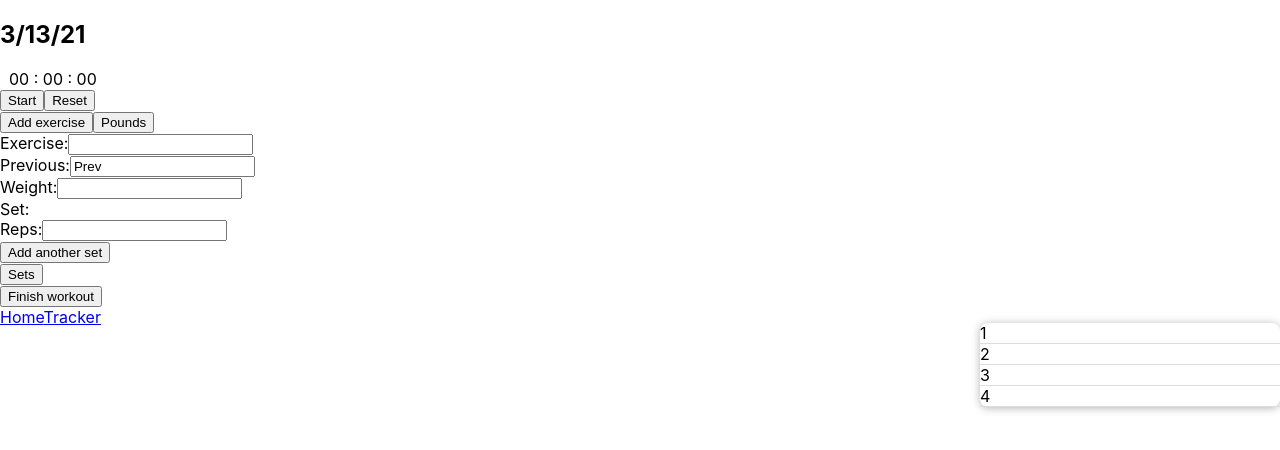
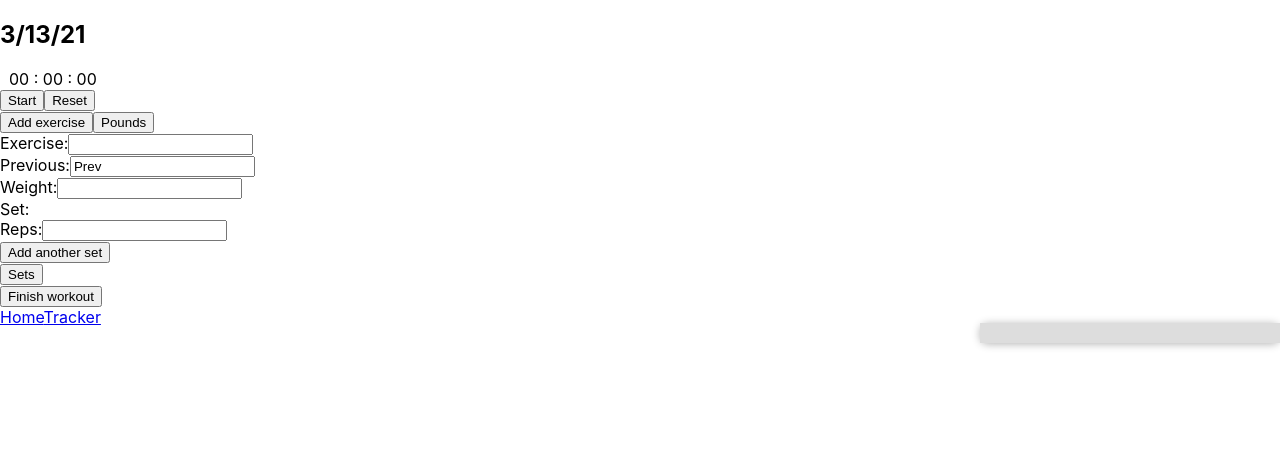
Before and after one commit to developerVincentAmbrosio/fitness-app, a React (Create React App) app: page /tracker in a window 1280 px wide. Both pictures are taken after a click on the button "Sets". Shown: the top 450 px of the page. Built offline with nearby package versions, Linux system fonts and the light colour scheme.

Commit message:
worked on dropdown

```diff
--- a/src/components/Dropdown.js
+++ b/src/components/Dropdown.js
@@ -9,15 +9,20 @@ const Dropdown = () => {
 
     const activateDropDown = () => setIsActive(!isActive);
 
+    let Numbers = [];
+    for(let i = 1; i < 21; i++) {
+        Numbers.push(i);
+    }
+
+
     return(
         <main className="menu-container">
             <button onClick={activateDropDown} className="menu-trigger">Sets</button>
             <div ref={dropdownRef} className={`menu ${isActive ? 'active' : 'inactive'}`}>
                 <ul>
-                    <li>1</li>
-                    <li>2</li>
-                    <li>3</li>
-                    <li>4</li>
+                    {Numbers.map(function(item) {
+                        return<li>{item.number}</li>
+                    })}
                 </ul>
             </div>
         </main>
```
